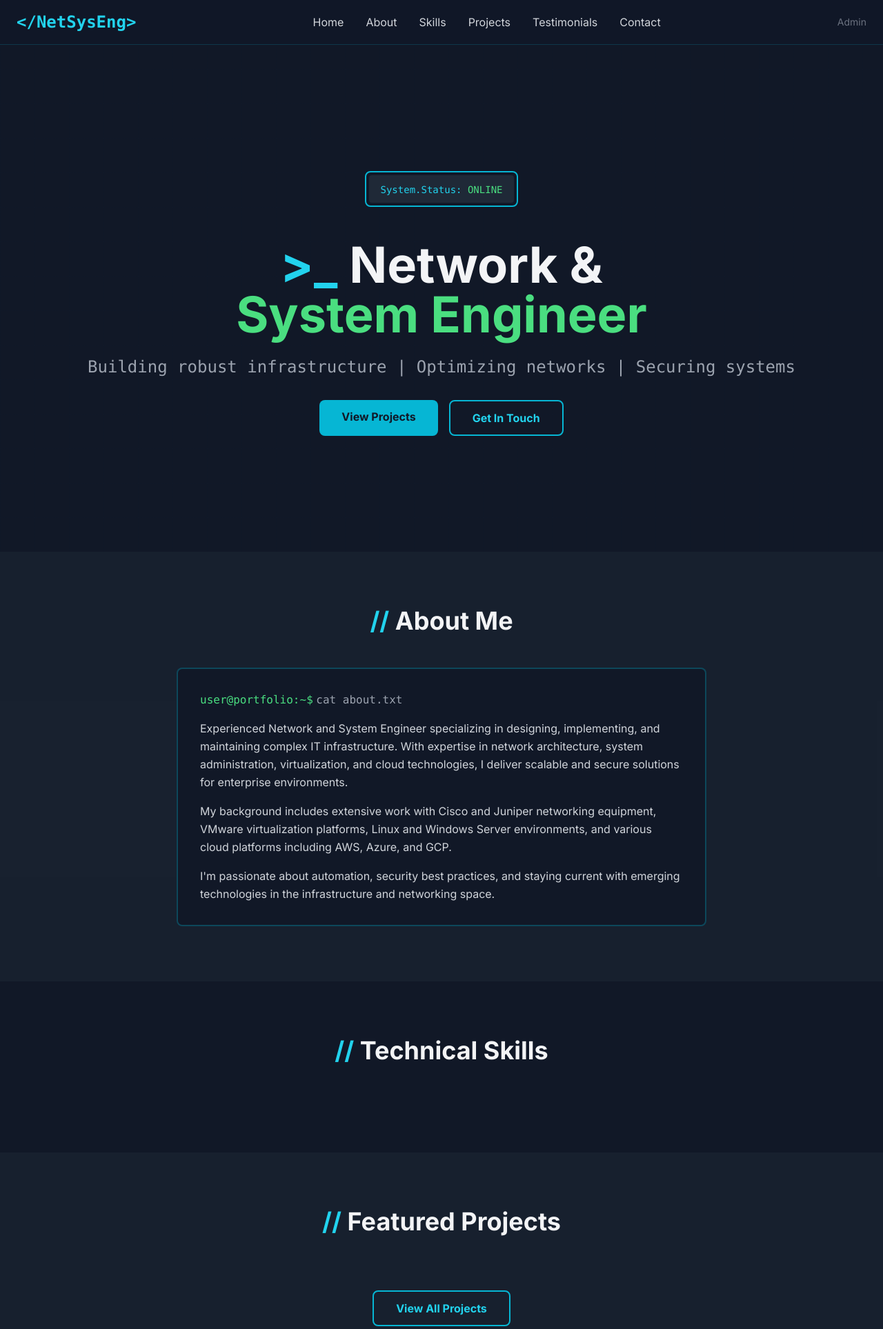
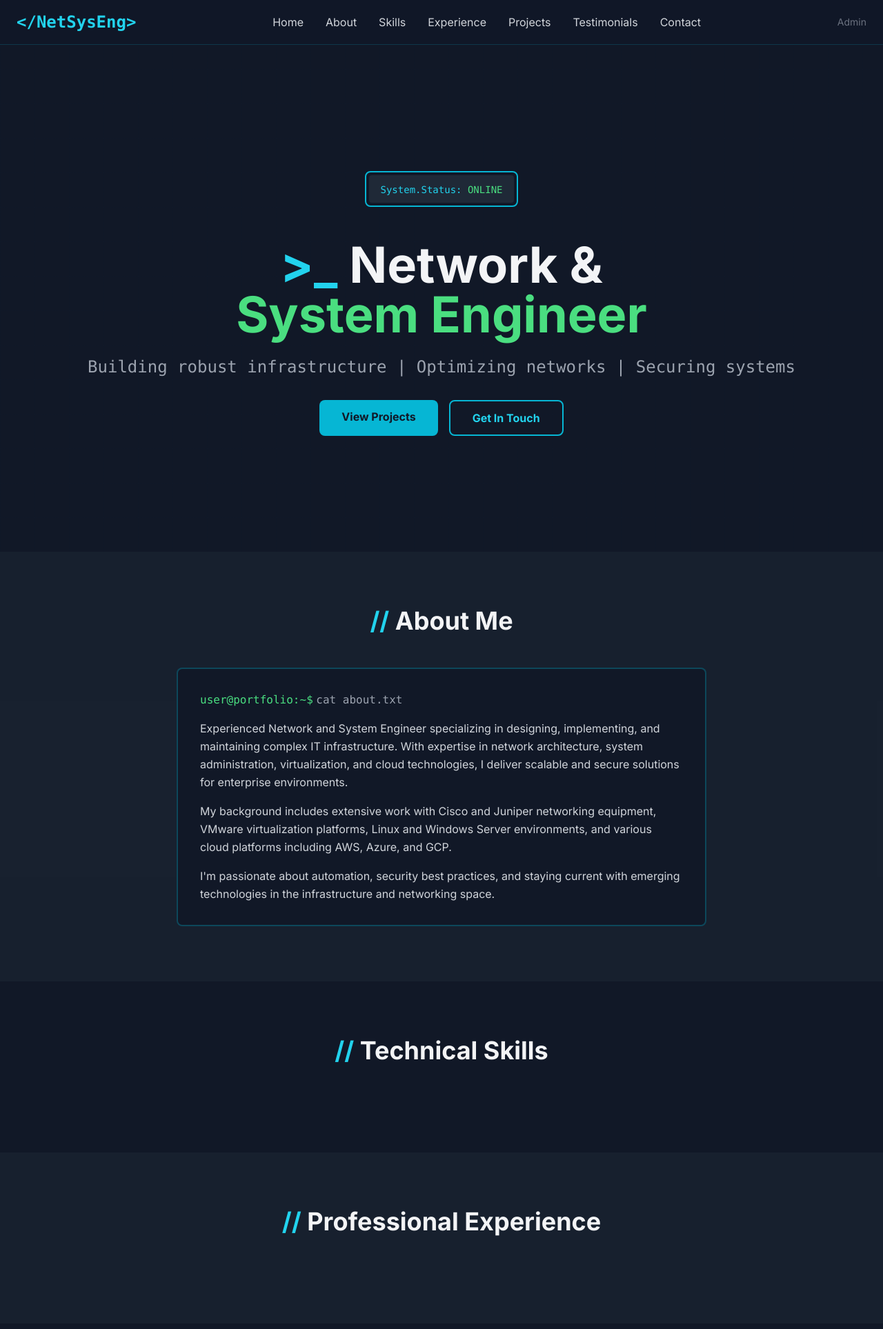
Before and after one commit to dipakchaulagain/NetSysPortfolio, a Flask app: page / in a window 1280 px wide. Shown: the top 1927 px of the page at 69% size. Run offline with Flask 3, Linux system fonts and the light colour scheme; data that the repository does not hold is empty; some libraries are stand-ins or nearby versions.

Commit message:
Add professional experience section to the website
Import `Experience` model, fetch and display experience data on the homepage, and add a navigation link for the new experience section.

Replit-Commit-Author: Agent
Replit-Commit-Session-Id: ec5596ed-b0c8-48f8-b899-dbd2295341eb
Replit-Commit-Checkpoint-Type: intermediate_checkpoint
Replit-Commit-Screenshot-Url: https://storage.googleapis.com/screenshot-production-us-central1/b881da80-9fe1-4ed1-a9f1-c1dde22a704d/ec5596ed-b0c8-48f8-b899-dbd2295341eb/maFyjaP

```diff
--- a/routes/public.py
+++ b/routes/public.py
@@ -1,5 +1,5 @@
 from flask import Blueprint, render_template, request, flash, redirect, url_for
-from models import db, Project, Skill, Testimonial, ContactMessage
+from models import db, Project, Skill, Testimonial, ContactMessage, Experience
 from forms import ContactForm
 
 public_bp = Blueprint('public', __name__)
@@ -8,6 +8,7 @@ public_bp = Blueprint('public', __name__)
 def index():
     projects = Project.query.order_by(Project.order, Project.date_created.desc()).limit(6).all()
     skills = Skill.query.order_by(Skill.category, Skill.order).all()
+    experiences = Experience.query.order_by(Experience.order, Experience.id.desc()).all()
     testimonials = Testimonial.query.order_by(Testimonial.order, Testimonial.date_created.desc()).all()
 
     skills_by_category = {}
@@ -20,6 +21,7 @@ def index():
     return render_template('public/index.html',
                          projects=projects,
                          skills_by_category=skills_by_category,
+                         experiences=experiences,
                          testimonials=testimonials)
 
 @public_bp.route('/projects')
--- a/templates/public/index.html
+++ b/templates/public/index.html
@@ -11,6 +11,7 @@
                 <a href="#home" class="text-gray-300 hover:text-cyan-400 transition">Home</a>
                 <a href="#about" class="text-gray-300 hover:text-cyan-400 transition">About</a>
                 <a href="#skills" class="text-gray-300 hover:text-cyan-400 transition">Skills</a>
+                <a href="#experience" class="text-gray-300 hover:text-cyan-400 transition">Experience</a>
                 <a href="#projects" class="text-gray-300 hover:text-cyan-400 transition">Projects</a>
                 <a href="#testimonials" class="text-gray-300 hover:text-cyan-400 transition">Testimonials</a>
                 <a href="{{ url_for('public.contact') }}" class="text-gray-300 hover:text-cyan-400 transition">Contact</a>
@@ -105,7 +106,40 @@
     </div>
 </section>
 
-<section id="projects" class="py-20 bg-gray-800/50">
+<section id="experience" class="py-20 bg-gray-800/50">
+    <div class="container mx-auto px-6">
+        <h2 class="text-4xl font-bold text-center mb-12">
+            <span class="text-cyan-400">//</span> Professional Experience
+        </h2>
+        <div class="max-w-4xl mx-auto space-y-8">
+            {% for experience in experiences %}
+            <div class="bg-gray-900 border-2 border-cyan-500/30 rounded-lg p-6 hover:border-cyan-500 transition">
+                <div class="flex flex-col md:flex-row md:justify-between md:items-start mb-4">
+                    <div>
+                        <h3 class="text-2xl font-bold text-cyan-400">{{ experience.title }}</h3>
+                        <p class="text-xl text-gray-300 mt-1">{{ experience.company }}</p>
+                        {% if experience.location %}
+                        <p class="text-sm text-gray-500 mt-1">
+                            <i class="fas fa-map-marker-alt mr-1"></i>{{ experience.location }}
+                        </p>
+                        {% endif %}
+                    </div>
+                    <div class="mt-2 md:mt-0">
+                        <span class="inline-block bg-gray-800 text-green-400 px-4 py-2 rounded border border-green-500/30 font-mono text-sm">
+                            {{ experience.start_date }} - {{ experience.end_date or 'Present' }}
+                        </span>
+                    </div>
+                </div>
+                <div class="text-gray-400 leading-relaxed">
+                    {{ experience.description }}
+                </div>
+            </div>
+            {% endfor %}
+        </div>
+    </div>
+</section>
+
+<section id="projects" class="py-20">
     <div class="container mx-auto px-6">
         <h2 class="text-4xl font-bold text-center mb-12">
             <span class="text-cyan-400">//</span> Featured Projects
```
Also changed, not shown: 2 other files.
